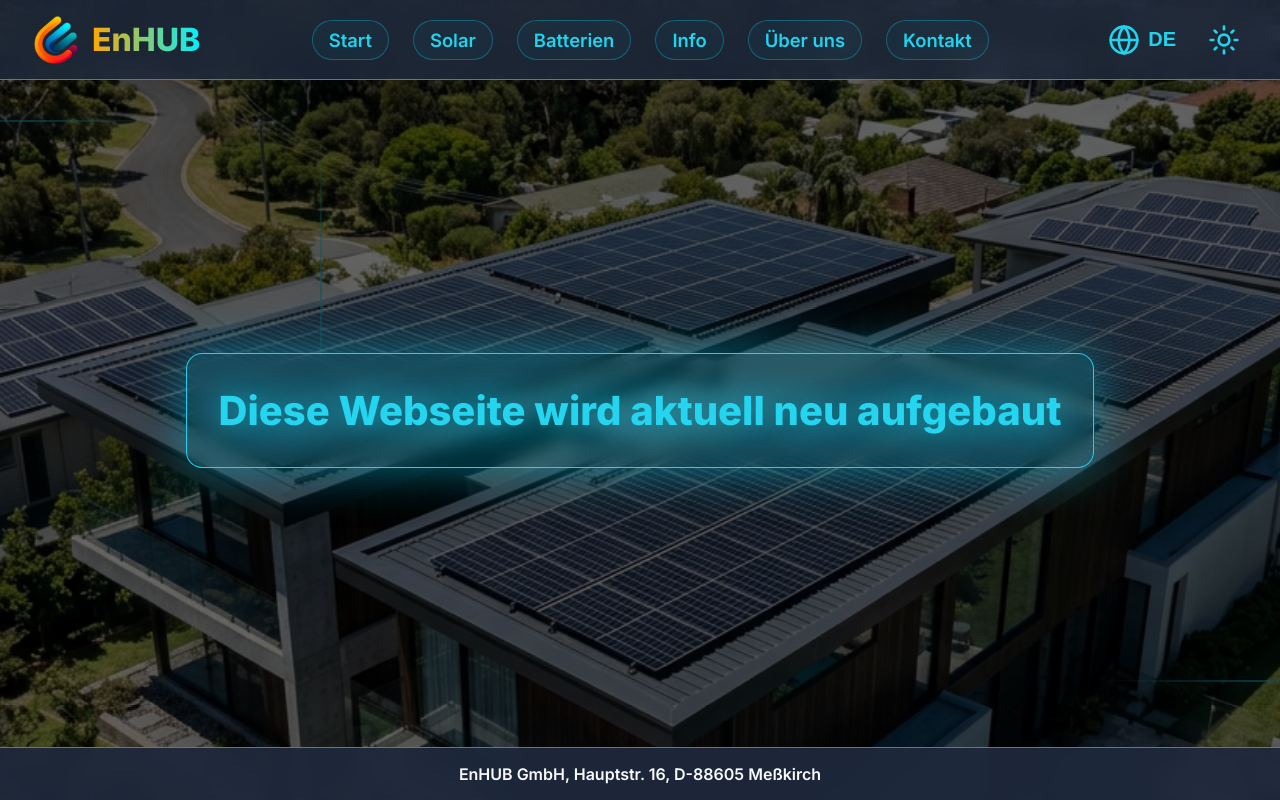
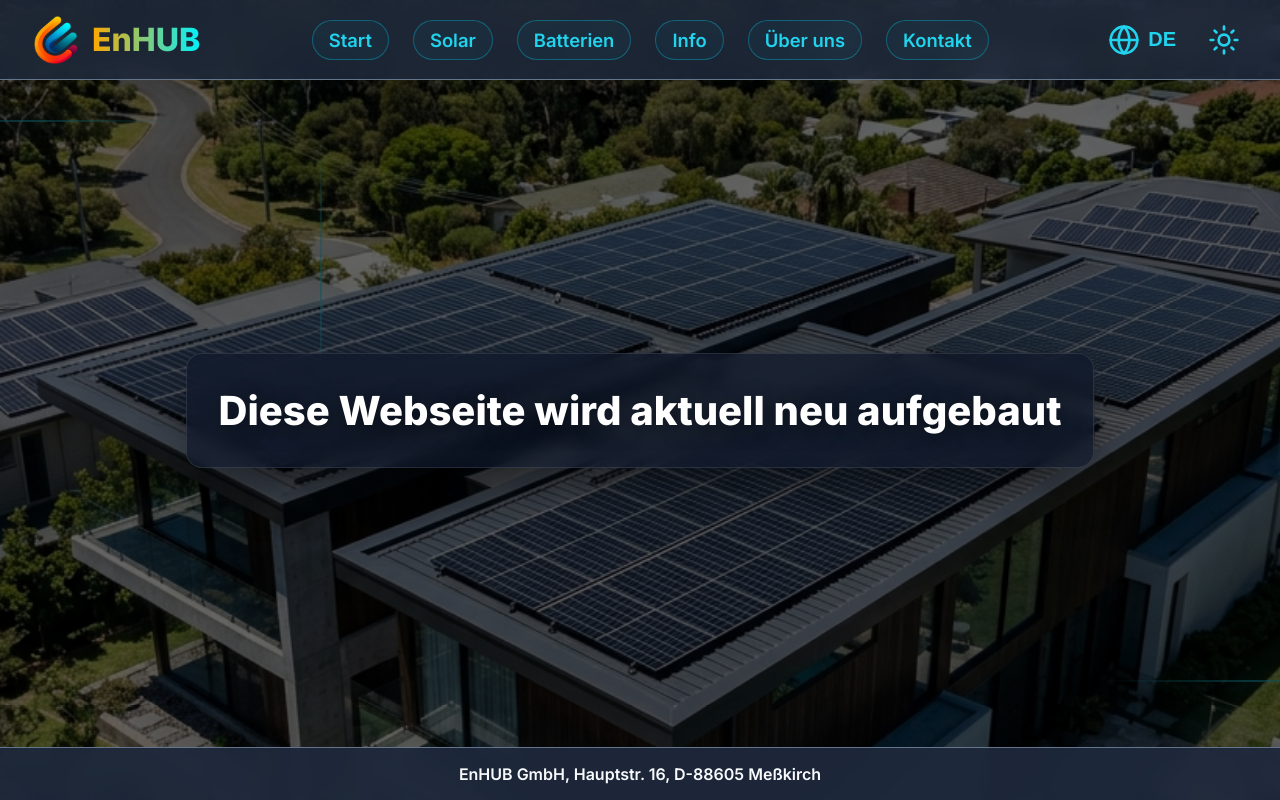
Before and after one commit to seyon1988/enhub-gmbh-solar-fe, a React (Vite) app: page / in a window 1280 px wide. Built offline with nearby package versions, Linux system fonts and the light colour scheme.

Commit message:
Implement 4-flash sequence with 0.25s pauses followed by 4s gap

```diff
--- a/src/index.css
+++ b/src/index.css
@@ -230,16 +230,16 @@ button.icon-btn:hover {
   backdrop-filter: blur(8px);
   border: 1px solid rgba(255,255,255,0.1);
   box-shadow: 0 25px 50px -12px rgba(0,0,0,0.5);
-  animation: heroBgFlash 5.25s infinite ease-in-out;
+  animation: heroBgFlash 6.75s infinite ease-in-out;
 }
 
 @keyframes heroBgFlash {
-  0%, 9.52%, 14.28%, 23.8%, 100% {
+  0%, 7.41%, 11.11%, 18.52%, 22.22%, 29.63%, 33.33%, 40.74%, 100% {
     background: rgba(15, 23, 42, 0.7);
     box-shadow: 0 25px 50px -12px rgba(0,0,0,0.5);
     border-color: rgba(255,255,255,0.1);
   }
-  4.76%, 19.04% {
+  3.70%, 14.81%, 25.93%, 37.04% {
     background: rgba(6, 182, 212, 0.25);
     box-shadow: 0 0 50px rgba(6, 182, 212, 0.6);
     border-color: var(--cyan);
@@ -253,12 +253,12 @@ button.icon-btn:hover {
   margin: 0;
   font-weight: 800;
   text-shadow: 0 4px 20px rgba(0,0,0,0.5);
-  animation: heroCyanFlash 5.25s infinite ease-in-out;
+  animation: heroCyanFlash 6.75s infinite ease-in-out;
 }
 
 @keyframes heroCyanFlash {
-  0%, 9.52%, 14.28%, 23.8%, 100% { color: #fff; text-shadow: 0 4px 20px rgba(0,0,0,0.5); }
-  4.76%, 19.04% { color: var(--cyan); text-shadow: 0 0 35px var(--cyan); }
+  0%, 7.41%, 11.11%, 18.52%, 22.22%, 29.63%, 33.33%, 40.74%, 100% { color: #fff; text-shadow: 0 4px 20px rgba(0,0,0,0.5); }
+  3.70%, 14.81%, 25.93%, 37.04% { color: var(--cyan); text-shadow: 0 0 35px var(--cyan); }
 }.section-content {
   background: var(--bg-color);
   width: 100%;
```
